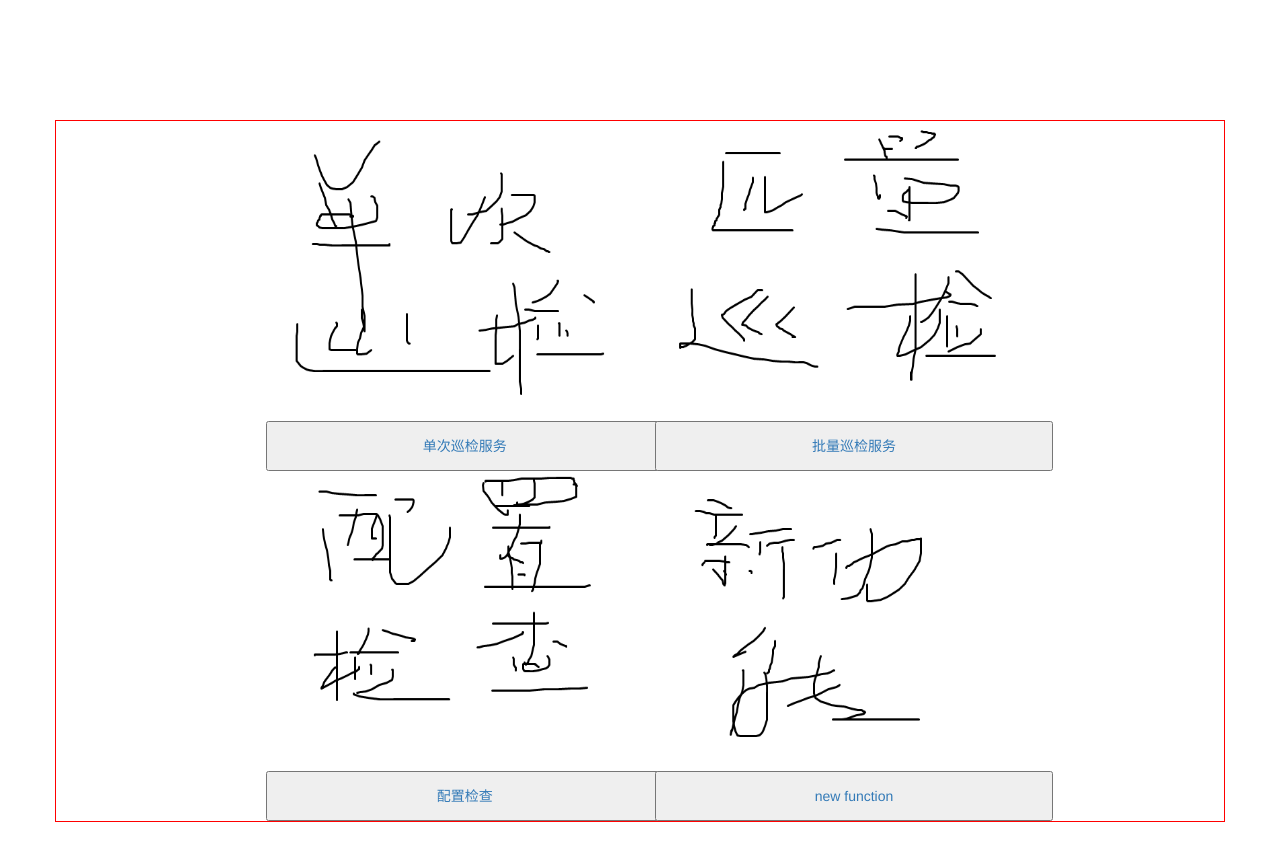
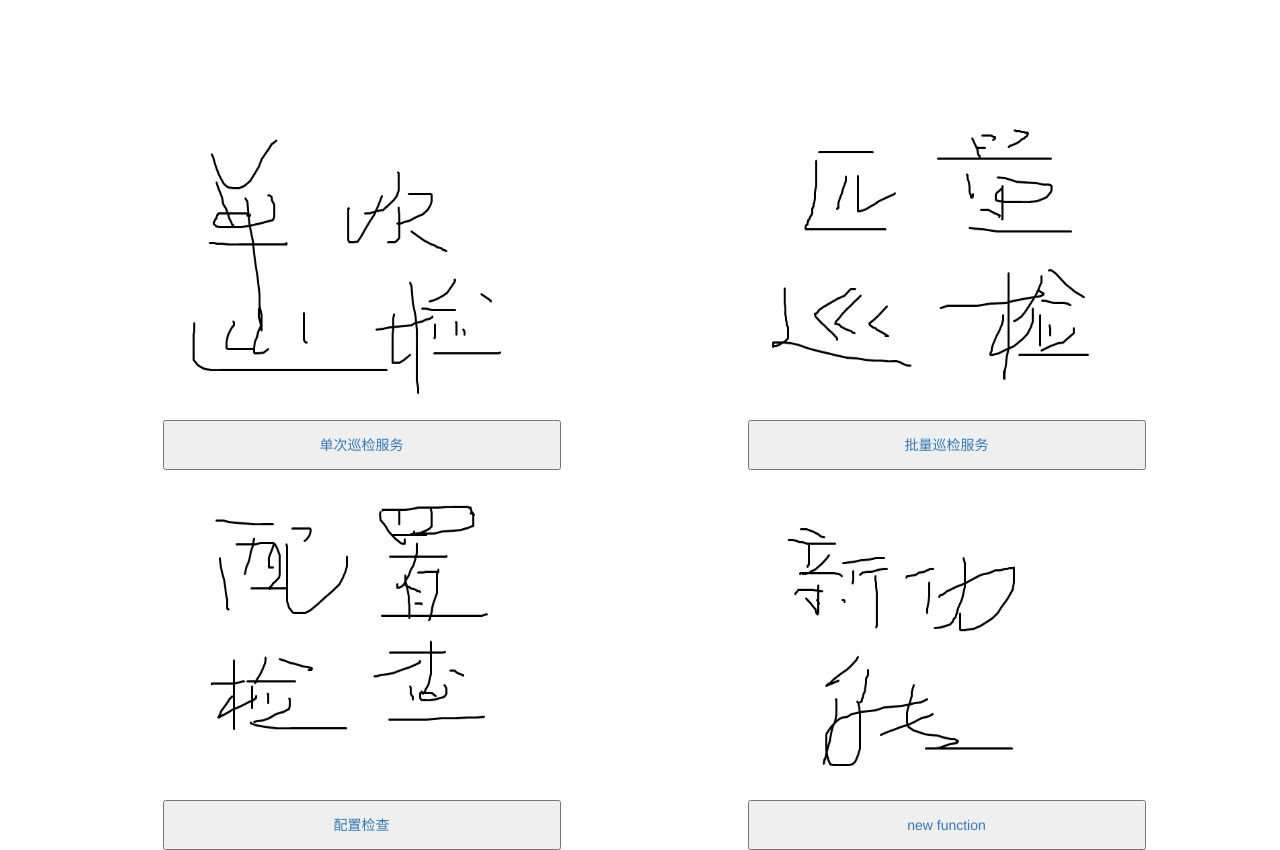
Before and after one commit to haixiaohai/flask-mit, a Flask app: page / in a window 1280 px wide. Shown: the part 52-902 px from the top of the page. Before the commit the page ends 874 px from the top, so only its background shows below. Run offline with Flask 2, Linux system fonts and the light colour scheme; the visitor is signed in with stand-in values (Sample User, id 1); some libraries are stand-ins or nearby versions.

Commit message:
20190102 commit

```diff
--- a/app/templates/index.html
+++ b/app/templates/index.html
@@ -3,26 +3,34 @@
 
 {% block page_content %}
 
-<div class="container" style="border:1px solid red;">
-    <div class="row">
-        <div class="col-lg-4 col-lg-offset-2">
+<div class="container">
+    <div class="row" style="margin-bottom:30px;">
+        <div class="col-lg-6">
+            <div class="col-xs-offset-2">
                 <a href="{{ url_for('single') }}"><img src="{{ url_for('static',filename='img/single.png') }}" id="img" style="margin:0 auto;"></a></br>
                 <a href="{{ url_for('single') }}"><button>单次巡检服务</button></a>
             </div>
-        <div class="col-lg-4">
+        </div>
+        <div class="col-lg-6">
+            <div class="col-xs-offset-2">
                 <a href="{{ url_for('batch') }}"><img src="{{ url_for('static',filename='img/batch.png') }}"></a></br>
                 <a href="{{ url_for('batch') }}"><button>批量巡检服务</button></a>
             </div>
         </div>
+    </div>
     <div class="row">
-        <div class="col-lg-4 col-lg-offset-2">
+        <div class="col-lg-6">
+            <div class="col-xs-offset-2">
                 <a href="{{ url_for('config') }}"><img src="{{ url_for('static',filename='img/config.png') }}"></a></br>
                 <a href="{{ url_for('config') }}"><button>配置检查</button></a>
             </div>
-        <div class="col-lg-4">
+        </div>
+        <div class="col-lg-6">
+            <div class="col-xs-offset-2">
                 <a href="{{ url_for('new') }}"><img src="{{ url_for('static',filename='img/4.png') }}"></a></br>
                 <a href="{{ url_for('new') }}"><button>new function</button></a>
             </div>
         </div>
     </div>
+</div>
 {% endblock page_content %}
--- a/app/templates/single.html
+++ b/app/templates/single.html
@@ -40,7 +40,7 @@
                 </div>
             </div>
             <div class="form-group">
-                {{ form.submit(class='col-sm-5') }}
+                {{ form.submit(class='col-sm-offset-3') }}
             </div>
         </form>
     </div>
```
Lines whose indentation alone changed are shown as unchanged.
